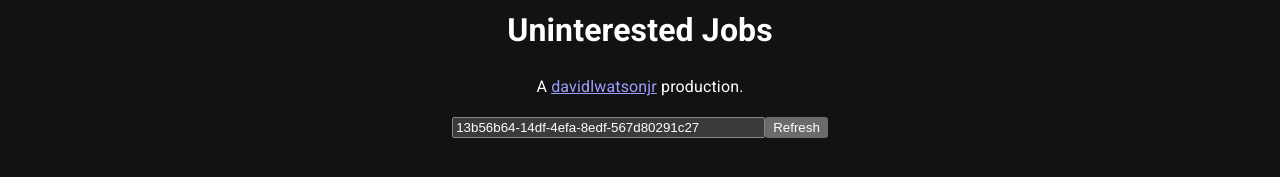
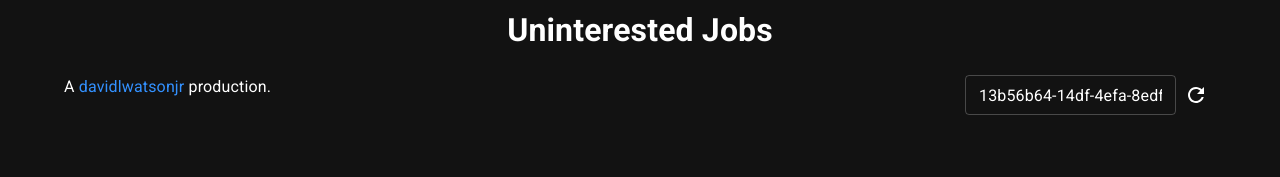
Before and after one commit to davidlwatsonjr/job-scout, a React (Create React App) app: page / in a window 1280 px wide. Shown: the part 165-342 px from the top of the page. Built offline with nearby package versions, Linux system fonts and the light colour scheme; no server answers.

Commit message:
More layout styling

```diff
--- a/src/App.css
+++ b/src/App.css
@@ -1,3 +1,8 @@
+a {
+  color: #3391ff;
+  text-decoration: none;
+}
+
 .App {
   padding-block-start: 0.67em;
   padding-block-end: 0.67em;
--- a/src/components/Footer/Footer.css
+++ b/src/components/Footer/Footer.css
@@ -0,0 +1,4 @@
+.Footer {
+  display: flex;
+  justify-content: space-between;
+}
--- a/src/components/Footer/Footer.js
+++ b/src/components/Footer/Footer.js
@@ -1,20 +1,27 @@
+import RefreshIcon from "@mui/icons-material/Refresh";
+import "./Footer.css";
+import { IconButton, TextField } from "@mui/material";
+
 function Footer() {
   const handleUserUUIDChange = (e) => {
     localStorage.setItem("userUUID", e.target.value);
   };
 
   return (
-    <footer>
-      <p>
+    <footer className="Footer">
+      <div>
         A <a href="https://davidlwatsonjr.com">davidlwatsonjr</a> production.
-      </p>
-      <input
-        type="text"
-        defaultValue={localStorage.getItem("userUUID")}
-        size={36}
-        onChange={handleUserUUIDChange}
-      />
-      <button onClick={() => window.location.reload()}>Refresh</button>
+      </div>
+      <div>
+        <TextField
+          size="small"
+          defaultValue={localStorage.getItem("userUUID")}
+          onChange={handleUserUUIDChange}
+        />
+        <IconButton title="Refresh" onClick={() => window.location.reload()}>
+          <RefreshIcon />
+        </IconButton>
+      </div>
     </footer>
   );
 }
--- a/src/components/JobList/JobList.css
+++ b/src/components/JobList/JobList.css
@@ -14,11 +14,6 @@
   text-align: left;
 }
 
-.JobList a {
-  color: #3391ff;
-  text-decoration: none;
-}
-
 .JobListItemActions {
   white-space: nowrap;
 }
--- a/src/components/JobList/JobList.js
+++ b/src/components/JobList/JobList.js
@@ -1,10 +1,10 @@
 import PropTypes from "prop-types";
-import "./JobList.css";
 import IconButton from "@mui/material/IconButton";
 import CheckBoxIcon from "@mui/icons-material/CheckBox";
 import CheckBoxOutlineBlankIcon from "@mui/icons-material/CheckBoxOutlineBlank";
 import DeleteIcon from "@mui/icons-material/Delete";
 import DeleteOutlineIcon from "@mui/icons-material/DeleteOutline";
+import "./JobList.css";
 
 function JobList({ jobList, updateJob }) {
   const todayDate = new Date().toLocaleDateString();
```
